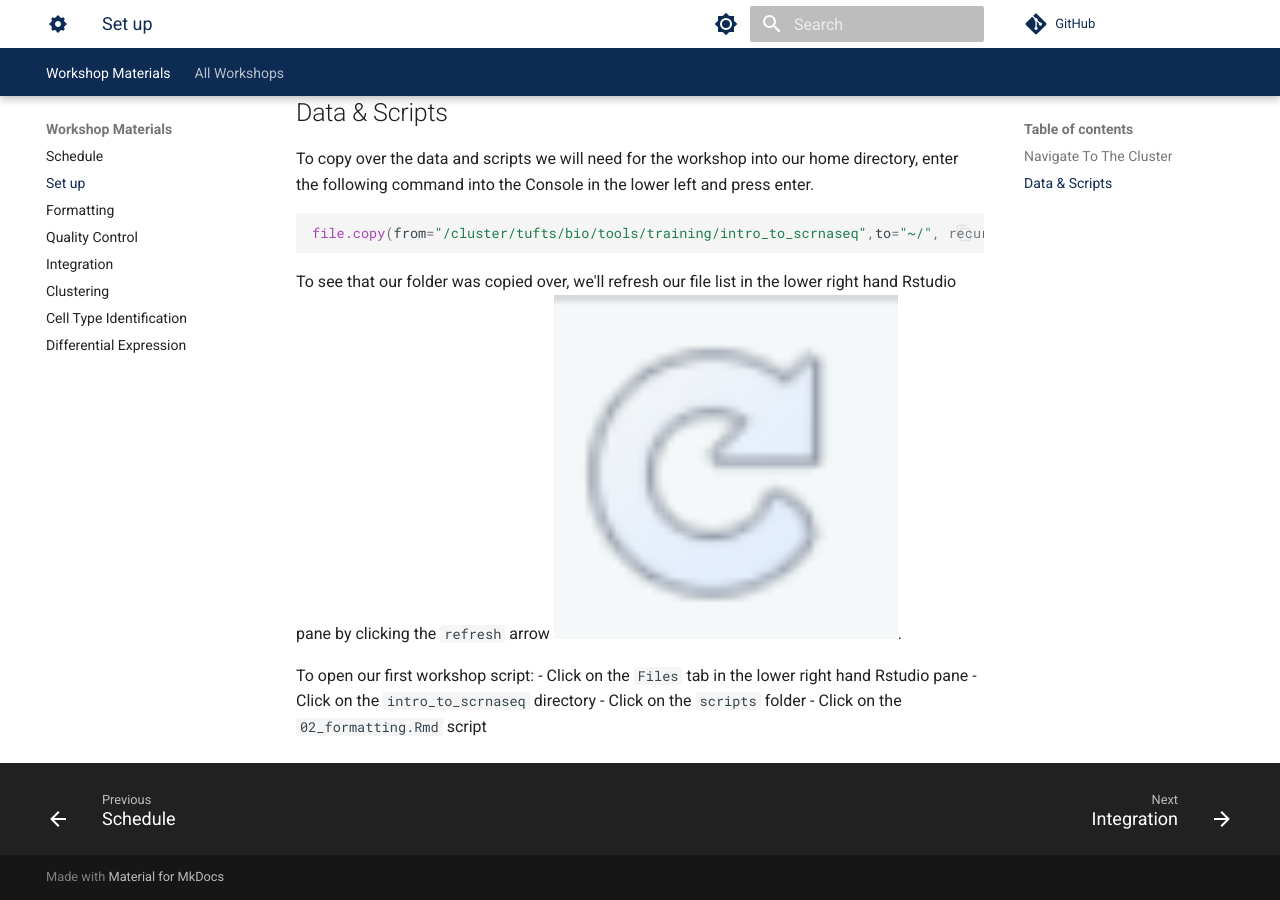
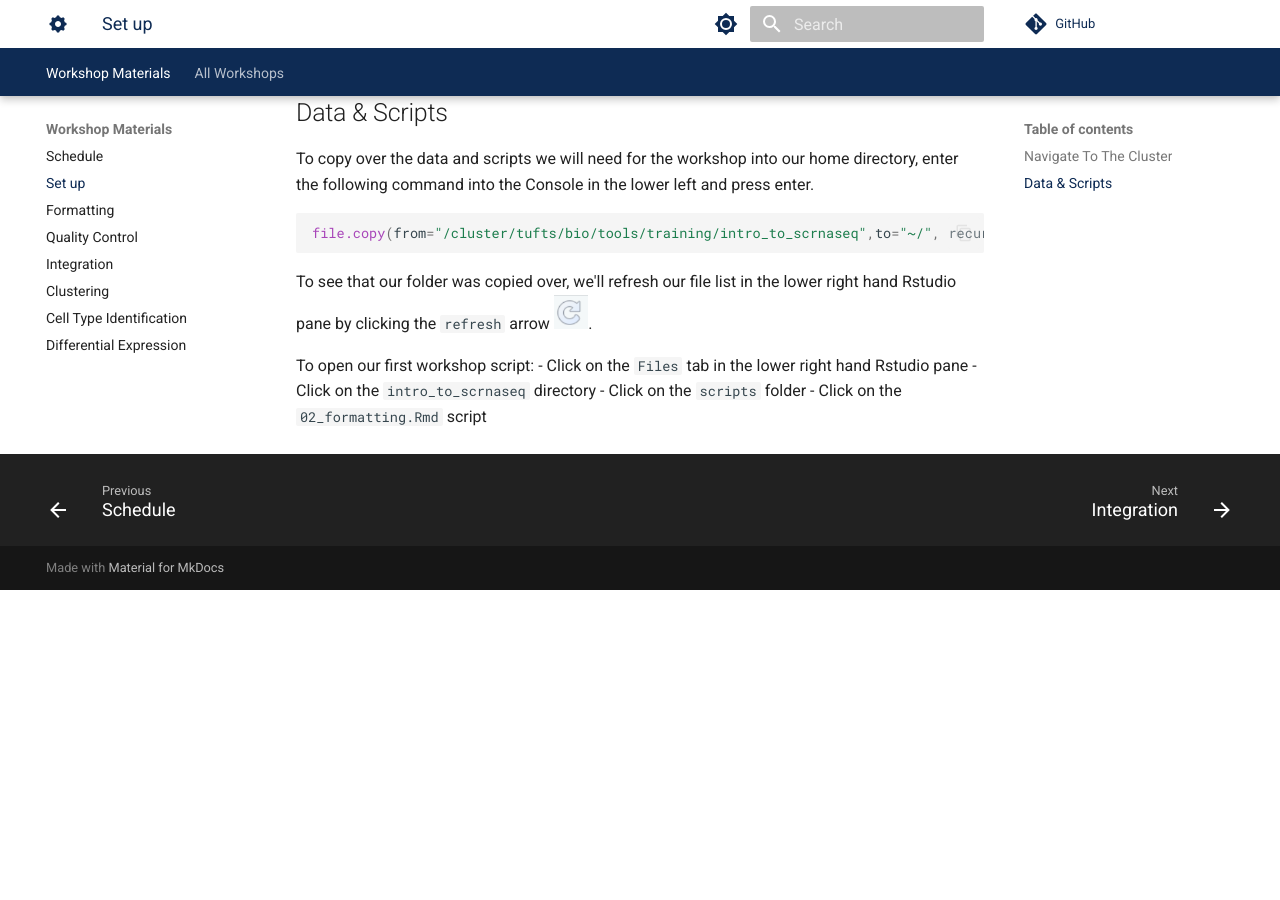
Before and after one commit to best-tufts/intro_to_single_cell_rnaseq, an MkDocs documentation site: the page built from docs/intro_to_single_cell_rnaseq/01_setup.md, in a window 1280 px wide and 900 px high, scrolled down 1730 px. Built offline with MkDocs 1.6.1 and Material for MkDocs 9.7.7, drawn with Linux system fonts in a browser that asks for light colours; comment, search, counter and statistics services are not loaded; after the commit the page ends 2320 px from its top, so only the background shows below that.

Commit message:
fixing the setup script

````diff
--- a/docs/intro_to_single_cell_rnaseq/01_setup.md
+++ b/docs/intro_to_single_cell_rnaseq/01_setup.md
@@ -40,7 +40,7 @@ To copy over the data and scripts we will need for the workshop into our home di
 file.copy(from="/cluster/tufts/bio/tools/training/intro_to_scrnaseq",to="~/", recursive = TRUE)
 ```
 
-To see that our folder was copied over, we'll refresh our file list in the lower right hand Rstudio pane by clicking the `refresh` arrow ![](images/refresh.png){width=50%, height=50%}.
+To see that our folder was copied over, we'll refresh our file list in the lower right hand Rstudio pane by clicking the `refresh` arrow ![](images/refresh.png){width=5%, height=5%}.
 
 To open our first workshop script:
 - Click on the `Files` tab in the lower right hand Rstudio pane
````
